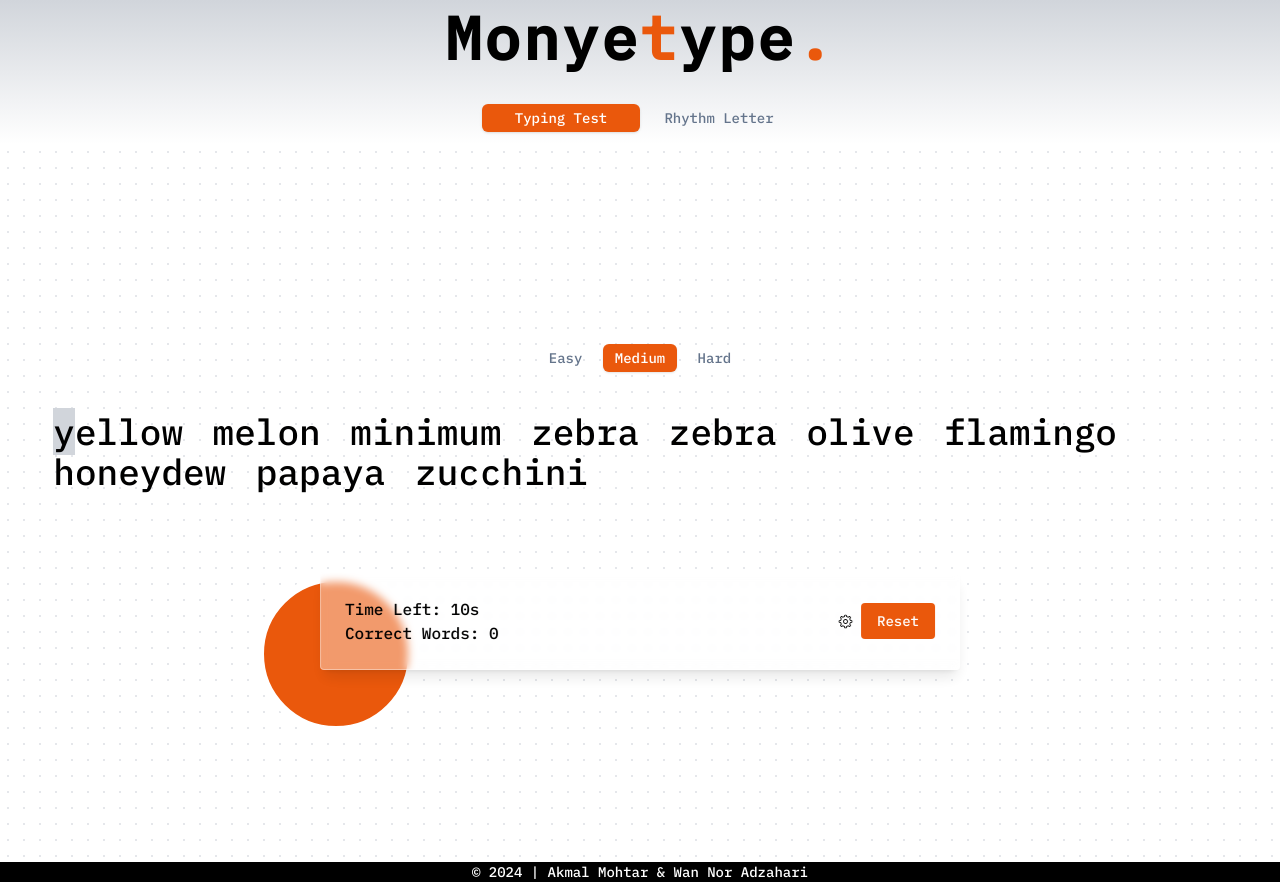
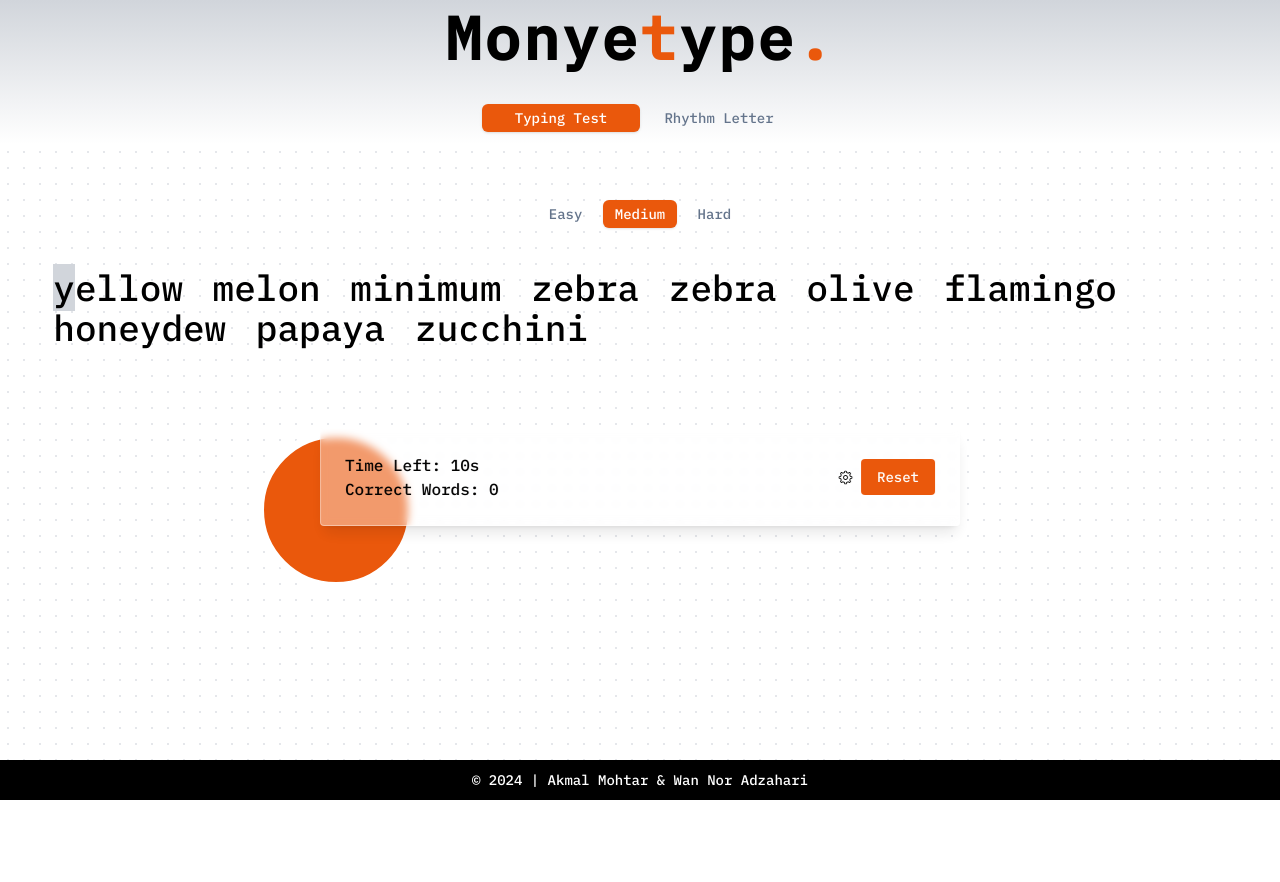
Before and after one commit to akmalmohtar/monyetype, a Next.js app: page / in a window 1280 px wide. After the commit the page ends 800 px from the top, so only its background shows below. Built offline with nearby package versions, Linux system fonts and the light colour scheme.

Commit message:
fix scroll, and apply bg to all pages

```diff
--- a/src/app/layout.tsx
+++ b/src/app/layout.tsx
@@ -21,8 +21,15 @@ export default function RootLayout({
 }>) {
   return (
     <html lang="en">
-      <body className={cn(ibm_plex_mono.className, "flex flex-col h-screen")}>
+      <head>
         <link rel="icon" href="/favicon.png" sizes="any" />
+      </head>
+      <body
+        className={cn(
+          ibm_plex_mono.className,
+          "flex flex-col h-screen overflow-hidden",
+        )}
+      >
         <header className="flex flex-col space-y-8 items-center text-6xl text-center font-semibold p-2 tracking-wider bg-gradient-to-b from-gray-300 to-white">
           <span>
             Monye<span className="text-orange-600">t</span>ype
@@ -30,10 +37,10 @@ export default function RootLayout({
           </span>
           <NavBar />
         </header>
-        <main className={cn("h-full")}>{children}</main>
-        <footer
-          className={cn("h-[5%] flex items-center justify-center bg-black")}
-        >
+        <main className="flex-grow overflow-auto bg-white bg-[radial-gradient(#e5e7eb_1px,transparent_1px)] [background-size:16px_16px]">
+          {children}
+        </main>
+        <footer className="h-[5%] flex items-center justify-center bg-black">
           <span className="text-center text-sm text-white">
             © 2024 | Akmal Mohtar & Wan Nor Adzahari
           </span>
--- a/src/components/Rhythm.tsx
+++ b/src/components/Rhythm.tsx
@@ -183,7 +183,7 @@ export function Rhythm() {
   }, [started, letter, skip, start, gStart]);
 
   return (
-    <div className="flex flex-col h-full border-2 items-center justify-evenly  bg-gray-100">
+    <div className="flex flex-col h-full  items-center justify-evenly ">
       <div className="flex flex-col items-center">
         <LetterDisplayBox
           letter={letter}
--- a/src/components/Typing.tsx
+++ b/src/components/Typing.tsx
@@ -151,7 +151,7 @@ const TypingTest: React.FC = () => {
   };
 
   return (
-    <div className="flex flex-col h-full items-center justify-start py-48 size-full bg-white bg-[radial-gradient(#e5e7eb_1px,transparent_1px)] [background-size:16px_16px]">
+    <div className="flex flex-col items-center justify-start w-full h-full py-12">
       {testEnded ? (
         <ResultPage
           correctWords={correctWords}
```
